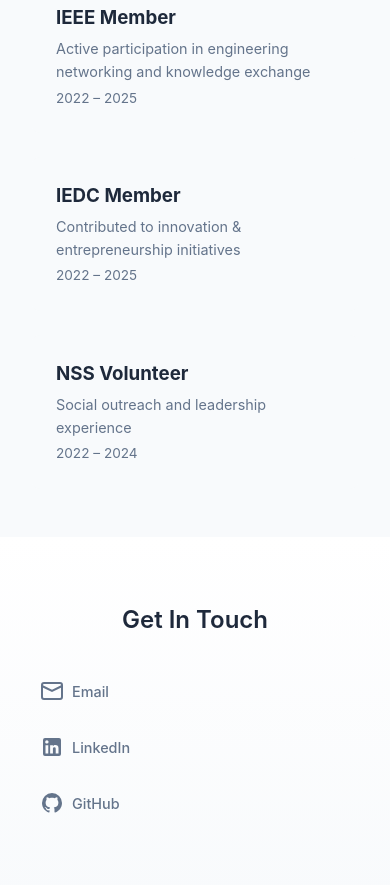
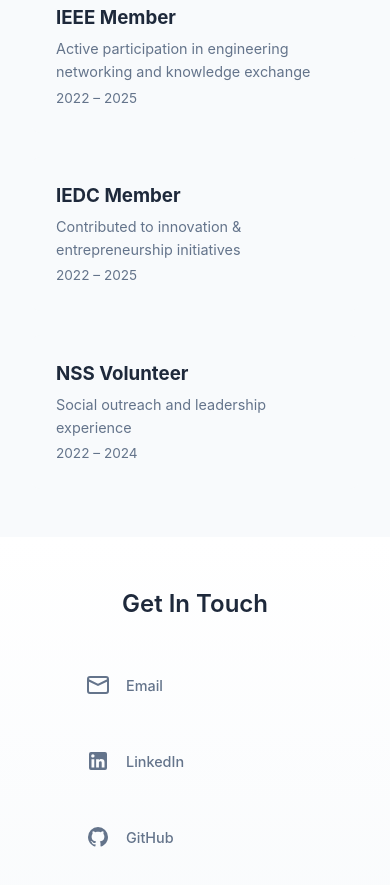
Before and after one commit to Rohitrajsaji/Portfolio, a plain HTML site: page index.html in a window 390 px wide. Shown: the part 4838-5723 px from the top of the page. Drawn offline with Linux system fonts and the light colour scheme.

Commit message:
Fixed Footer

```diff
--- a/style.css
+++ b/style.css
@@ -431,7 +431,7 @@
 
 /* Footer */
 footer {
-            padding: 4rem 0 2rem;
+    padding: 4rem 0 3rem;
     background: linear-gradient(to bottom, var(--bg-primary), var(--bg-secondary));
     color: var(--text-secondary);
 }
@@ -543,13 +543,38 @@
         grid-template-columns: 1fr;
     }
 
+    footer {
+        padding: 3rem 0 4rem;
+    }
+
+    .footer-content {
+        padding-bottom: 2rem;
+    }
+
     .social-links {
         flex-direction: column;
+        align-items: center;
         gap: 1rem;
+        margin-bottom: 2rem;
     }
 
     .social-link {
         flex-direction: row;
-                padding: 0.5rem;
+        justify-content: center;
+        width: 80%;
+        max-width: 250px;
+        padding: 1rem;
+        min-height: 60px;
+        box-sizing: border-box;
+    }
+
+    .social-link svg {
+        flex-shrink: 0;
+        margin-right: 0.5rem;
+    }
+
+    .social-link span {
+        flex: 1;
+        text-align: left;
     }
 }
```
Lines whose indentation alone changed are shown as unchanged.
